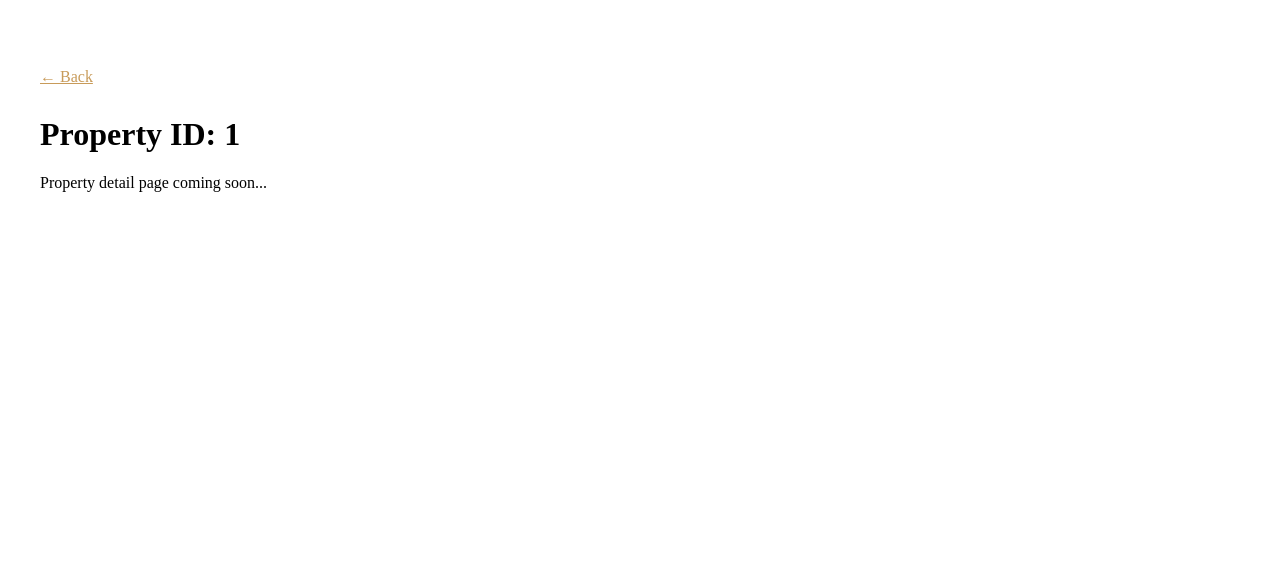
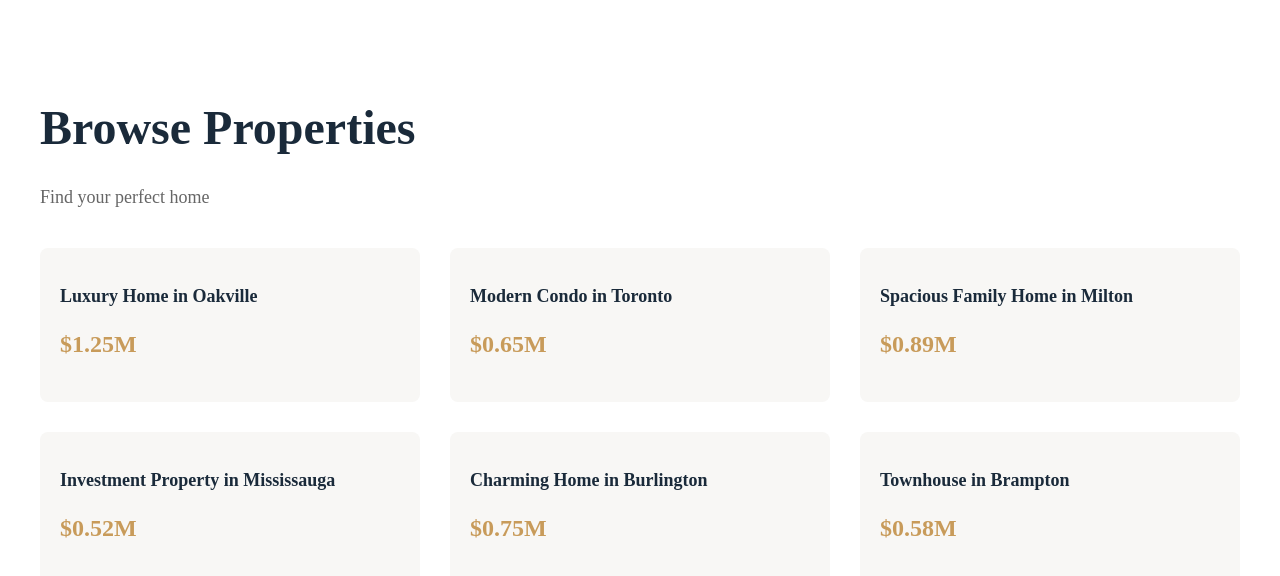
Before and after one commit to asimbutt11122026-ui/gta-real-estate, a Next.js app: page /properties/1 in a window 1280 px wide. Shown: the top 576 px of the page. Built offline with nearby package versions, Linux system fonts and the light colour scheme.

Commit message:
Update page.jsx

```diff
--- a/app/properties/[id]/page.jsx
+++ b/app/properties/[id]/page.jsx
@@ -1,12 +1,31 @@
 "use client";
 import Link from "next/link";
 
-export default function PropertyDetailPage({ params }) {
+export default function PropertiesPage() {
+  const properties = [
+    { id: 1, title: "Luxury Home in Oakville", price: 1250000 },
+    { id: 2, title: "Modern Condo in Toronto", price: 650000 },
+    { id: 3, title: "Spacious Family Home in Milton", price: 890000 },
+    { id: 4, title: "Investment Property in Mississauga", price: 520000 },
+    { id: 5, title: "Charming Home in Burlington", price: 750000 },
+    { id: 6, title: "Townhouse in Brampton", price: 580000 },
+  ];
+
   return (
     <div style={{ maxWidth: "1200px", margin: "0 auto", padding: "60px 20px" }}>
-      <Link href="/properties" style={{ color: "#c89b5a" }}>← Back</Link>
-      <h1 style={{ marginTop: "30px" }}>Property ID: {params.id}</h1>
-      <p>Property detail page coming soon...</p>
+      <h1 style={{ fontSize: "48px", fontWeight: "bold", color: "#1a2a3a" }}>Browse Properties</h1>
+      <p style={{ fontSize: "18px", color: "#666", marginBottom: "40px" }}>Find your perfect home</p>
+
+      <div style={{ display: "grid", gridTemplateColumns: "repeat(auto-fill, minmax(280px, 1fr))", gap: "30px" }}>
+        {properties.map(property => (
+          <Link key={property.id} href={`/properties/${property.id}`} style={{ textDecoration: "none", color: "inherit" }}>
+            <div style={{ backgroundColor: "#f8f7f5", borderRadius: "8px", padding: "20px", cursor: "pointer" }}>
+              <h3 style={{ fontSize: "18px", fontWeight: "bold", color: "#1a2a3a" }}>{property.title}</h3>
+              <p style={{ fontSize: "24px", color: "#c89b5a", fontWeight: "bold" }}>${(property.price / 1000000).toFixed(2)}M</p>
+            </div>
+          </Link>
+        ))}
+      </div>
     </div>
   );
 }
```
